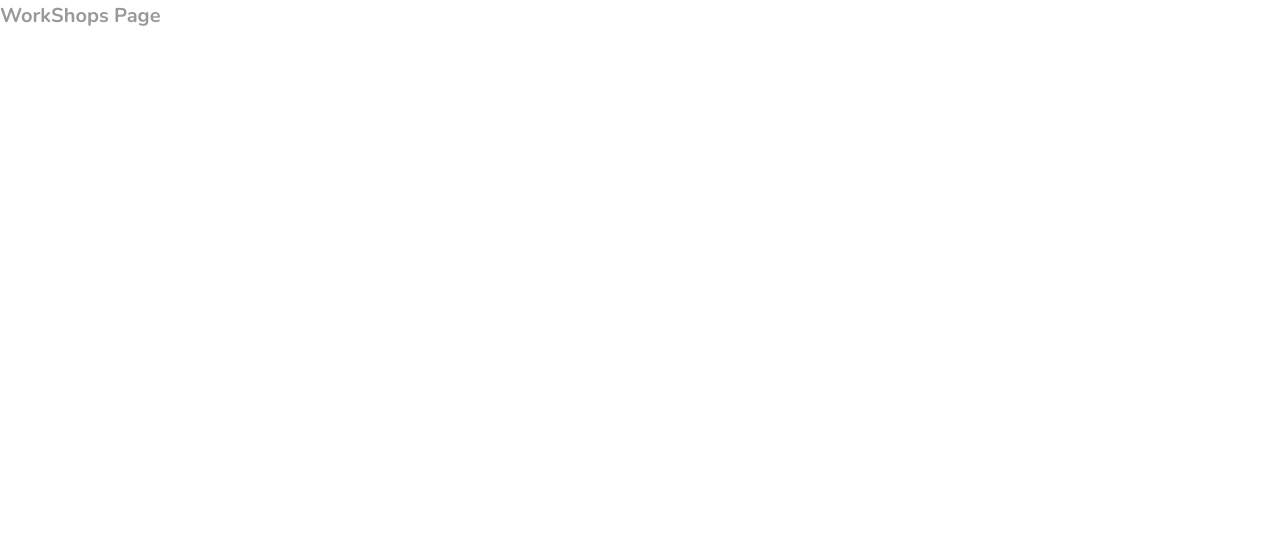
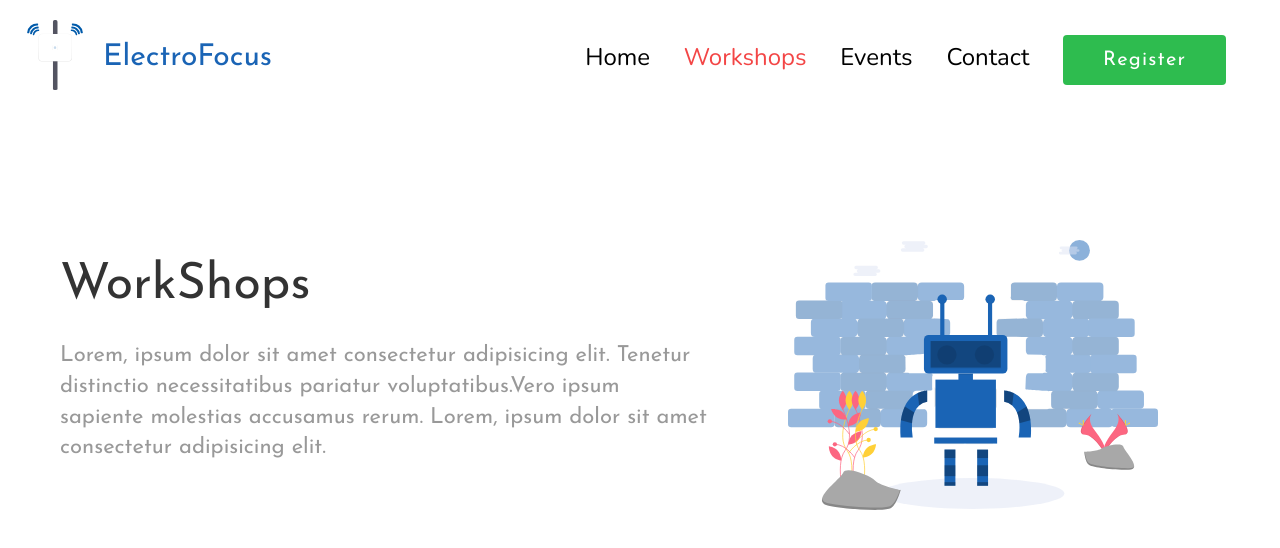
Before and after one commit to ImElan/Electrofocus-2021, a React (Create React App) app: page /workshops in a window 1280 px wide. Shown: the top 548 px of the page. Built offline with nearby package versions, Linux system fonts and the light colour scheme.

Commit message:
add workshop page header

```diff
--- a/src/Components/Header/Header.js
+++ b/src/Components/Header/Header.js
@@ -3,17 +3,24 @@ import Navbar from '../Navbar/Navbar';
 
 class Header extends Component {
       render() {
-            const {title,content,image} = this.props;
+            const {title,content,image,isHomePage,imageWidth} = this.props;
             return(
                   <section className='header'>
                         <Navbar />
                         <div className='header__content'>
                               <h1 className='heading--1 heading--1-dark'>{title}</h1>
                               <h3 className='heading--3 heading--3-dark'>{content}</h3>
-                              <button className='btn header__content--btn header__content--btn_secondary'>Register Now</button>
+                              {
+                                    isHomePage && <button className='btn header__content--btn header__content--btn_secondary'>Register Now</button>
+                              }
                         </div>
                         <div className='header__image'>
-                              <img className='header__image--robot' src={image} alt='Robot'></img>
+                              <img
+                                    className='header__image--img'
+                                    style={{width:imageWidth}}
+                                    src={image}
+                                    alt='Header Photo'>
+                              </img>
                         </div>
                   </section>
             )
--- a/src/Components/Navbar/NavbarItem.js
+++ b/src/Components/Navbar/NavbarItem.js
@@ -6,7 +6,7 @@ class NavbarItem extends Component {
             const {name,link} = this.props;
             return(
                   <li className='navbar__item'>
-                        <NavLink to={`${link}`} activeClassName='navbar__link--active' className='navbar__link'>{name}</NavLink>
+                        <NavLink to={`${link}`} exact activeClassName='navbar__link--active' className='navbar__link'>{name}</NavLink>
                   </li>
             )
       }
--- a/src/Data/header.js
+++ b/src/Data/header.js
@@ -1,9 +1,20 @@
 import robot from '../assets/header.png';
+import workshop from '../assets/workshop.svg';
 
 const homePageHeader = {
       title:'ElectroFocus',
       content:'An Inter College National level technical flamboyance with 20+ events and 8+ workshops. The Symposium is one of the best platforms for all the aspiring engineers to showcase their talents and to those who wish to furnish them.',
-      image:robot
+      isHomePage:true,
+      image:robot,
+      imageWidth:'100%'
 }
 
-export {homePageHeader};
+const workShopPageHeader = {
+      title:'WorkShops',
+      content:'Lorem, ipsum dolor sit amet consectetur adipisicing elit. Tenetur distinctio necessitatibus pariatur voluptatibus.Vero ipsum sapiente molestias accusamus rerum. Lorem, ipsum dolor sit amet consectetur adipisicing elit.',
+      isHomePage:false,
+      image:workshop,
+      imageWidth:'80%'
+}
+
+export {homePageHeader,workShopPageHeader};
--- a/src/Pages/WorkShop.js
+++ b/src/Pages/WorkShop.js
@@ -1,10 +1,16 @@
 import React,{Component} from 'react';
+
+// ============> Components <=================
+import Header from '../Components/Header/Header';
+
+// ============> Data <=============
+import {workShopPageHeader} from '../Data/header';
 
 class WorkShop extends Component {
       render() {
             return(
-                  <div>
-                        <h1>WorkShops Page</h1>
+                  <div className='container'>
+                       <Header {...workShopPageHeader} />
                   </div>
             )
       }
--- a/src/sass/_header.scss
+++ b/src/sass/_header.scss
@@ -36,5 +36,10 @@
       &__image {
             grid-column: 2 / span 1;
             align-self: center;
+            justify-self: center;
+
+            &--img {
+                  padding: 2rem;
+            }
       }
 }
--- a/src/sass/_navbar.scss
+++ b/src/sass/_navbar.scss
@@ -73,7 +73,6 @@
 
             &--active {
                   color: #f34646;
-                  font-weight: 600;
             }
       }
 
```
Also changed, not shown: src/assets/workshop.svg (added).
